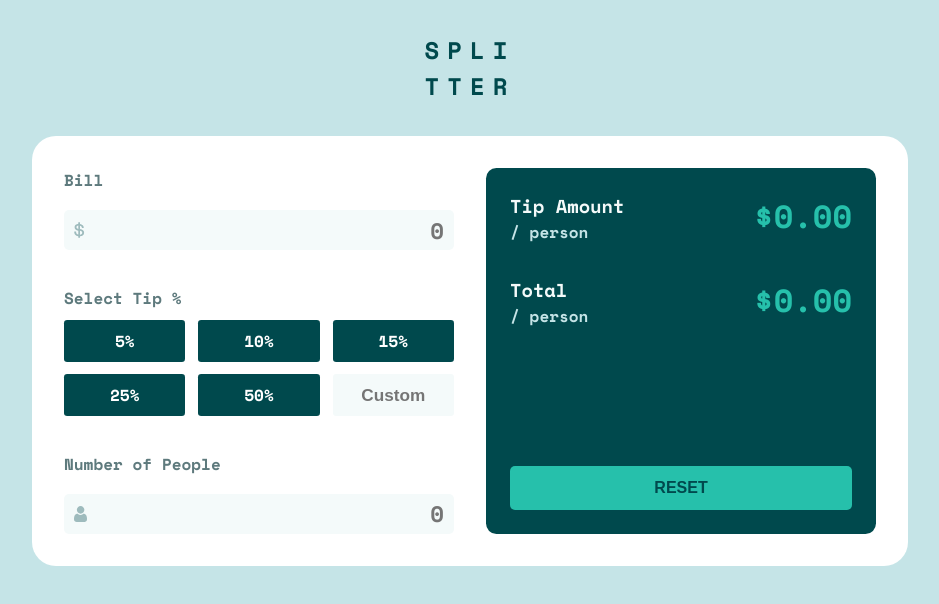
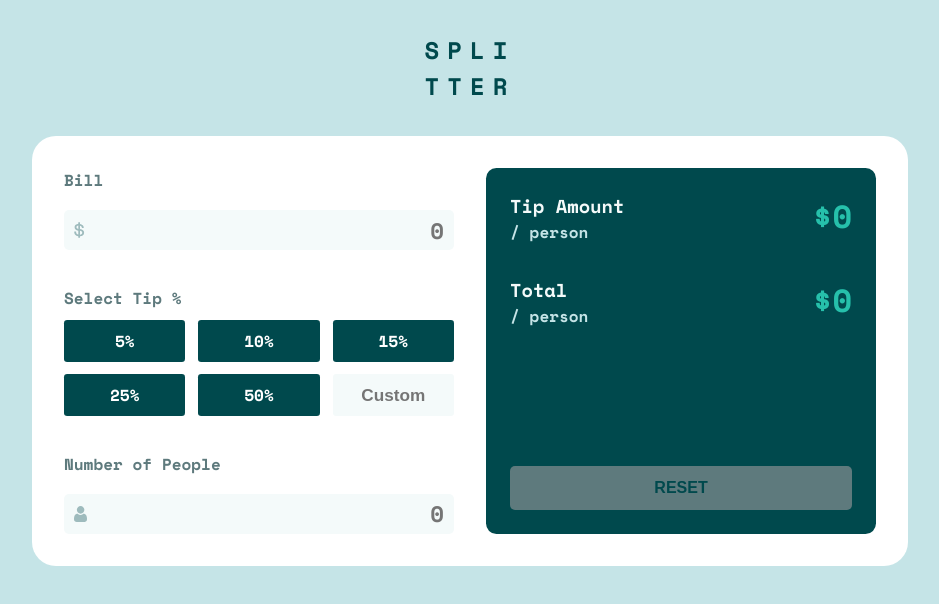
Before and after one commit to soewaiyanag/tip-calculator-app, a React (Create React App) app: page / in a window 1280 px wide. Shown: the top 604 px of the page, without its empty margins (170-1109 px from the left). Built offline with nearby package versions, Linux system fonts and the light colour scheme.

Commit message:
disable when tip + total is 0

```diff
--- a/src/components/CalculateTip.js
+++ b/src/components/CalculateTip.js
@@ -12,9 +12,7 @@ class CalculateTip extends React.Component {
   }
 
   getInputNumber(e) {
-    let value = Number(e.target.value);
-
-    return value;
+    return Number(e.target.value);
   }
 
   showError(value, parentClassName) {
@@ -56,8 +54,7 @@ class CalculateTip extends React.Component {
               onChange={(e) => {
                 let value = this.getInputNumber(e);
                 this.showError(value, ".bill");
-
-                this.props.updateBill(this.getInputNumber(e));
+                this.props.updateBill(value);
               }}
             />
             <img src={iconDollar} alt="icon" />
@@ -122,7 +119,7 @@ class CalculateTip extends React.Component {
               onChange={(e) => {
                 let value = this.getInputNumber(e);
                 this.showError(value, ".numberOfPeople");
-                this.props.updateNumberOfPeople(this.getInputNumber(e));
+                this.props.updateNumberOfPeople(value);
               }}
             />
             <img src={iconPerson} alt="icon" />
--- a/src/components/Overview.js
+++ b/src/components/Overview.js
@@ -3,19 +3,25 @@ import "../styles/Overview.scss";
 
 class Overview extends React.Component {
   render() {
+    const tip = Number(this.props.tipAmount());
+    const total = Number(this.props.total());
     return (
       <section className="Overview">
         <div>
           <div className="row">
             <h3 className="label">Tip Amount</h3>
-            <h1 className="value">${this.props.tipAmount()}</h1>
+            <h1 className="value">${tip}</h1>
           </div>
           <div className="row">
             <h3 className="label">Total</h3>
-            <h1 className="value">${this.props.total()}</h1>
+            <h1 className="value">${total}</h1>
           </div>
         </div>
-        <button id="reset" onClick={this.props.reset}>
+        <button
+          className={tip + total ? null : "disable"}
+          id="reset"
+          onClick={tip + total ? this.props.reset : null}
+        >
           RESET
         </button>
       </section>
--- a/src/styles/Overview.scss
+++ b/src/styles/Overview.scss
@@ -38,8 +38,13 @@
     border-radius: 5px;
     cursor: pointer;
     transition: background-color 100ms ease-out;
+
     &:hover {
       background-color: var(--cyan-light-2);
     }
+    &.disable {
+      background-color: var(--cyan-dark-2);
+      cursor: not-allowed;
+    }
   }
 }
```
